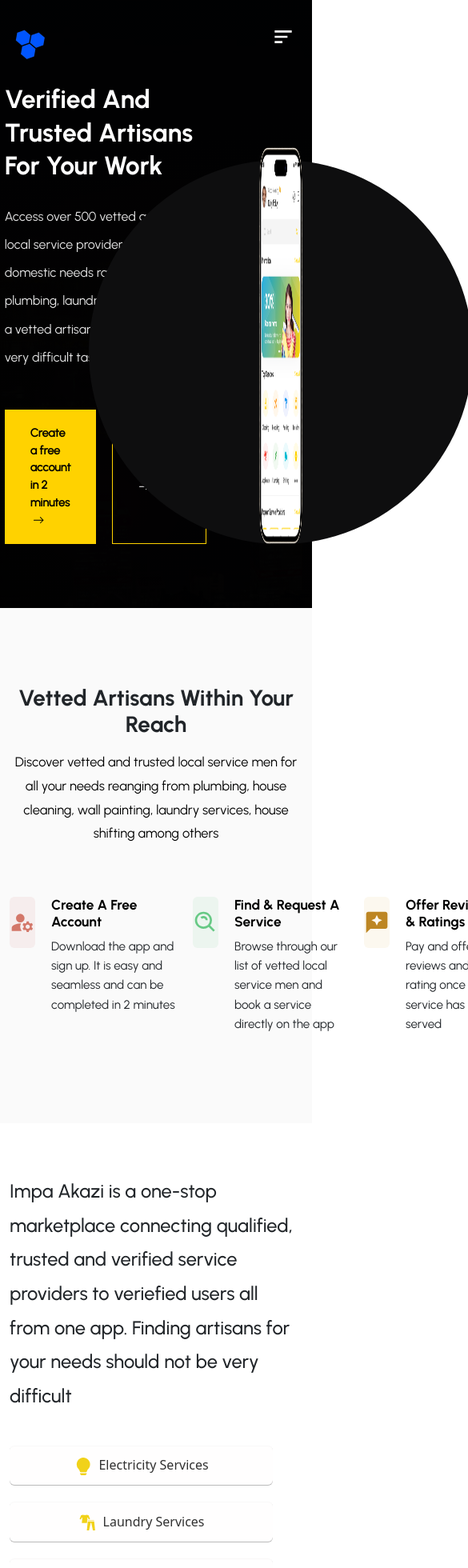
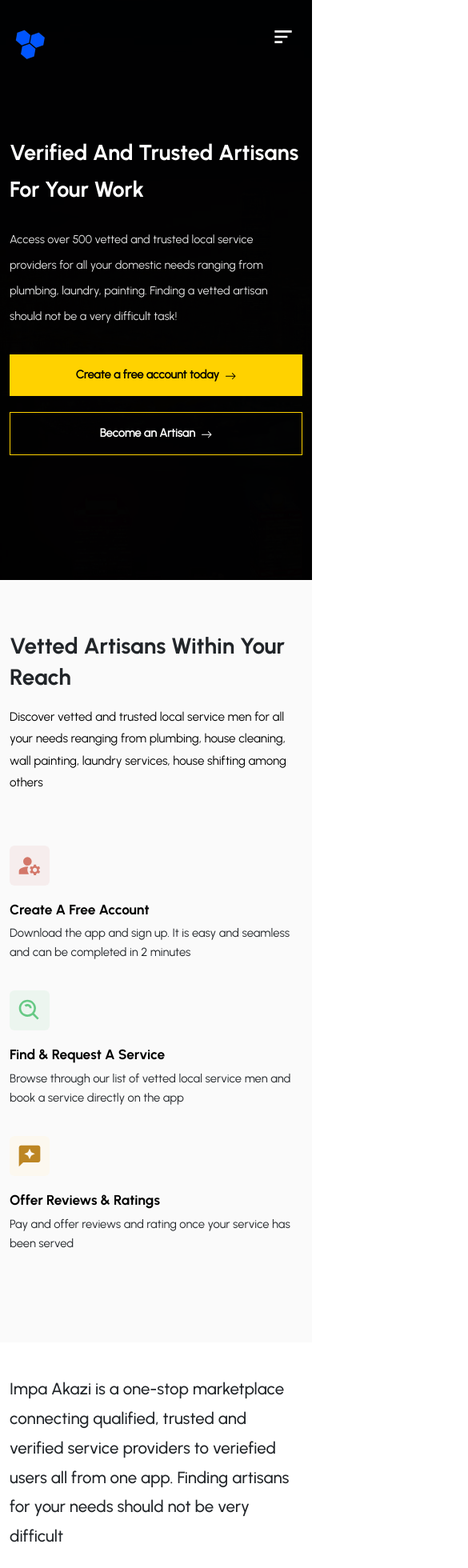
Before and after one commit to qurulab/slelinks, a Next.js app: page / in a window 390 px wide. Shown: the top 1960 px of the page at 80% size, 585 px wide, since content can reach past the window. Built offline with nearby package versions, Linux system fonts and the light colour scheme.

Commit message:
fix - responsive fix for mobile

```diff
--- a/components/Button/button.module.scss
+++ b/components/Button/button.module.scss
@@ -7,6 +7,7 @@
   text-decoration: none;
   font-family: "Urbanist";
   font-weight: bold;
+  text-align: center;
 }
 
 .button__primary {
@@ -25,7 +26,7 @@
 // Media Queries
 @include phone {
   .button {
-    padding: 1.2rem 2rem;
+    padding: 0.95rem 1rem;
     font-size: 0.9rem;
   }
 }
--- a/components/Footer/index.jsx
+++ b/components/Footer/index.jsx
@@ -39,7 +39,7 @@
                 </div>
             </div>
             <hr />
-            <p className={ styles["new__footer__helper"] }>Ikpa Akazi, built with ♥️ from Qurulab Technologies. All Rights Reserved. &copy; 2023</p>
+            <p className={ styles["new__footer__helper"] }>Ikpa Akazi. All Rights Reserved. &copy; 2023</p>
         </div>
     </div>
   )
--- a/components/Herosection/herosection.module.scss
+++ b/components/Herosection/herosection.module.scss
@@ -81,16 +81,45 @@
 //Media Queries
 @include phone {
   .herosection {
-    height: 90vh !important;
+    height: 100%;
+    // height: 100vh !important;
+    padding-bottom: 3rem;
     &__content {
-      height: 95%;
+      height: 100%;
+      // height: 100vh !important;
       &__details {
-        h1 {
-          font-size: 2rem;
-          padding-bottom: 1rem;
+        display: flex;
+        flex-direction: column;
+
+        &__left {
+          padding-top: 4rem;
+          max-width: 100%;
+          h1 {
+            font-size: 1.7rem;
+            padding-bottom: 1rem;
+            line-height: 1.7;
+          }
+          p {
+            font-size: 0.9rem;
+            padding-bottom: 1rem !important;
+          }
+          &__buttons {
+            display: flex;
+            flex-direction: column;
+            // padding-bottom: 3rem;
+          }
         }
-        h5 {
-          font-size: 1rem;
+
+        &__right {
+          margin-top: 0rem !important;
+          &--pseudo {
+            display: none;
+          }
+          &--img {
+            max-width: 250px;
+            display: none;
+            height: auto;
+          }
         }
       }
     }
--- a/components/Herosection/index.tsx
+++ b/components/Herosection/index.tsx
@@ -21,7 +21,7 @@
                             <h1>Verified and Trusted Artisans for your work</h1>
                             <p>Access over 500 vetted and trusted local service providers for all your domestic needs ranging from plumbing, laundry, painting. Finding a vetted artisan should not be a very difficult task!</p>
                             <div className={ styles["herosection__content__details__left__buttons"] }>
-                                <Button type='primary' title="Create a free account in 2 minutes" path="about" />
+                                <Button type='primary' title="Create a free account today" path="about" />
                                 <Button type='secondary' title="Become an Artisan" path="about" />
                             </div>
                         </div>
--- a/components/Intro/intro.module.scss
+++ b/components/Intro/intro.module.scss
@@ -1,4 +1,5 @@
 @import "../../styles/abstracts/_variables";
+@import "../../styles/abstracts/mixins";
 
 .intro {
   background: #fff;
@@ -34,3 +35,32 @@
     }
   }
 }
+
+//Media Queries
+@include phone {
+  .intro {
+    padding-top: 1.5rem;
+    padding-bottom: 0;
+
+    &__text {
+      max-width: 100%;
+      h2 {
+        line-height: 1.8;
+        font-size: 1.28rem;
+      }
+    }
+
+    &__grid {
+      display: flex;
+      overflow-x: auto;
+      min-width: 100%;
+      padding-bottom: 0;
+
+      &__item {
+        padding: 0.8rem 0.5rem !important;
+        min-width: 200px;
+        margin: 0 0px;
+      }
+    }
+  }
+}
--- a/components/UsersProcess/process.module.scss
+++ b/components/UsersProcess/process.module.scss
@@ -1,4 +1,5 @@
 @import "../../styles/abstracts/variables";
+@import "../../styles/abstracts/mixins";
 
 .process {
   padding-top: 5rem;
@@ -79,3 +80,42 @@
     }
   }
 }
+
+// Media Queries
+@include phone {
+  .process {
+    padding-top: 3rem;
+
+    &__header {
+      max-width: 100%;
+      text-align: left;
+
+      h1 {
+        line-height: 1.4;
+      }
+      p {
+        font-size: 0.95rem;
+      }
+    }
+
+    &__grid {
+      display: flex;
+      flex-direction: column;
+
+      &__item {
+        flex-direction: column;
+
+        &--icon {
+          height: 50px;
+          width: 50px;
+        }
+
+        &--text {
+          p {
+            font-size: 0.92rem;
+          }
+        }
+      }
+    }
+  }
+}
```
